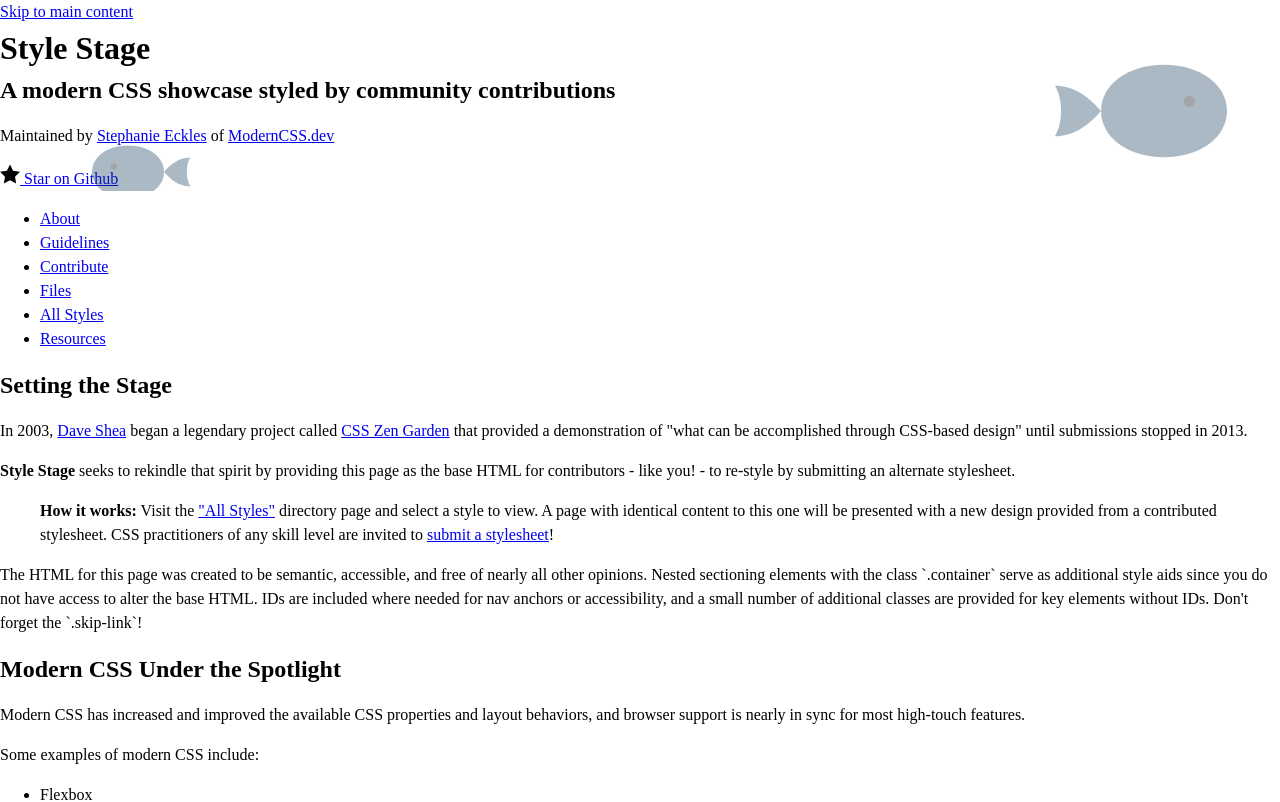
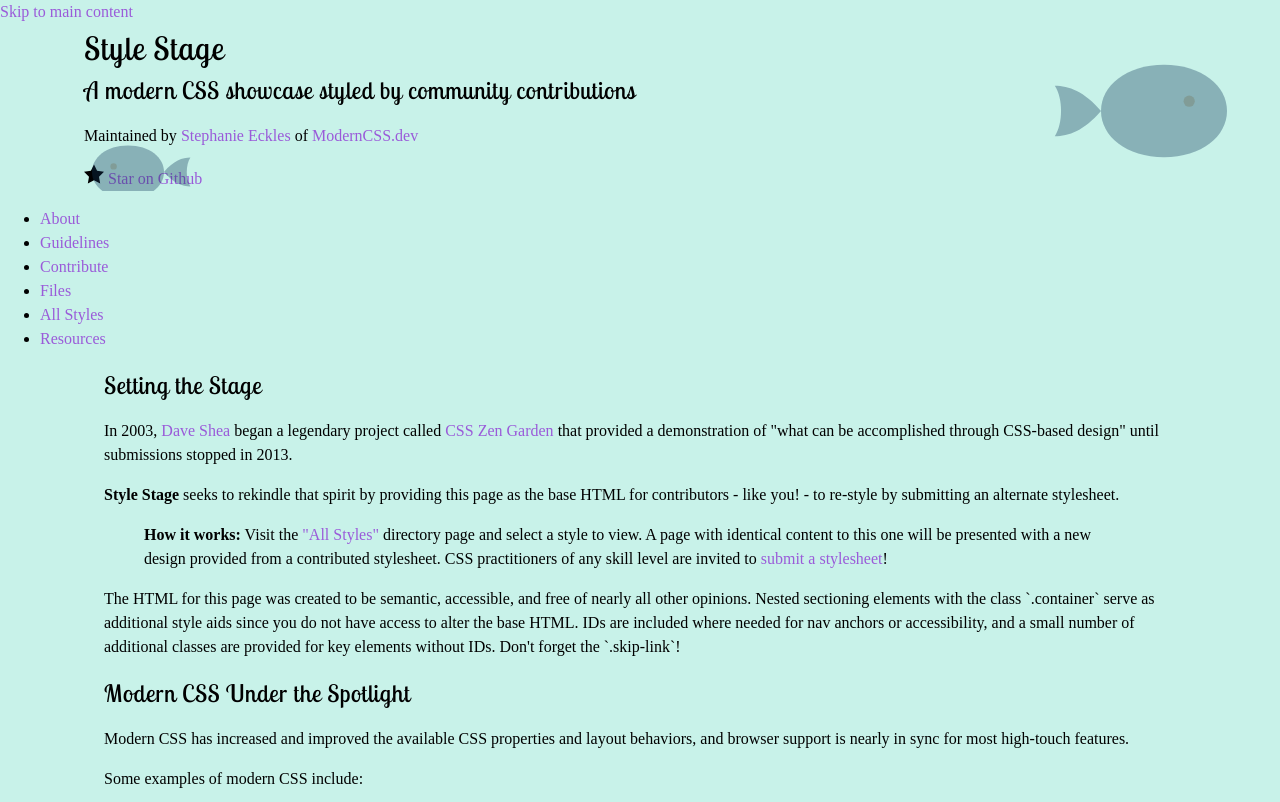
Before and after one commit to joy935/stylestage, a website: page docs/index.html in a window 1280 px wide. Shown: the top 802 px of the page. Drawn offline with Linux system fonts and the light colour scheme.

Commit message:
Refractor font variables and created base styles

```diff
--- /dev/null
+++ b/sass/global/_base.scss
@@ -0,0 +1,27 @@
+body {
+    background: var(--color-background);
+    color: var(--color-body);
+    font-family: var(--font-body);
+}
+
+h1, h2, h3, h4 {
+    font-family: var(--font-heading);
+    font-weight: var(--font-weight-strong);
+    letter-spacing: 0.03em;
+    margin: 0;
+}
+
+a {
+    color: var(--color-anchor);
+    text-decoration: none;
+}
+
+a:hover, a:focus {
+    text-decoration: underline;
+}
+
+.container {
+    max-width: 72rem;
+    margin-inline: auto;
+    padding-inline: 1.25rem;
+}
--- a/sass/global/_theme.scss
+++ b/sass/global/_theme.scss
@@ -1,9 +1,13 @@
+@import url("https://fonts.googleapis.com/css2?family=Lobster+Two:wght@400;700&family=Source+Sans+3:wght@400;600;700&display=swap");
+
 $color-primary: #123a5c !default;
 $color-primary-alt: #3f5149!default;
 $color-secondary: #8b2e23 !default;
 $color-background: #C8F2E9 !default;
 $color-body: #26423d !default; // #1a2833?
 $color-anchor: #9a5bd9 !default;
+$font-heading: "Lobster Two", cursive, sans-serif !default;
+$font-body: "Source Sans 3", sans-serif !default;
 
 $brand-colors: (
   primary: $color-primary,
@@ -55,7 +59,8 @@
     --color-#{$key}: #{$color};
   }
 
-  --font-family: "Baloo 2", sans-serif;
+  --font-heading: #{$font-heading};
+  --font-family: #{$font-body};
   --font-weight-strong: #{$font-weight-strong};
 
   @each $key, $size in $font-sizes {
@@ -64,12 +69,3 @@
 
   --border-radius: #{$border-radius};
 }
-
-/* Fix oversized star icon (svg 32x32 inside a span) */
-// span > svg[viewBox="0 0 32 32"] {
-//   width: 3rem !important;
-//   height: 3rem !important;
-//   max-width: 3rem !important;
-//   max-height: 3rem !important;
-//   display: inline-block;
-// }
--- a/sass/style.scss
+++ b/sass/style.scss
@@ -1,3 +1,4 @@
+@import "global/base";
 @import "global/reset";
 @import "global/theme";
 @import "block/about";
```
Also changed, not shown: docs/style.css.
